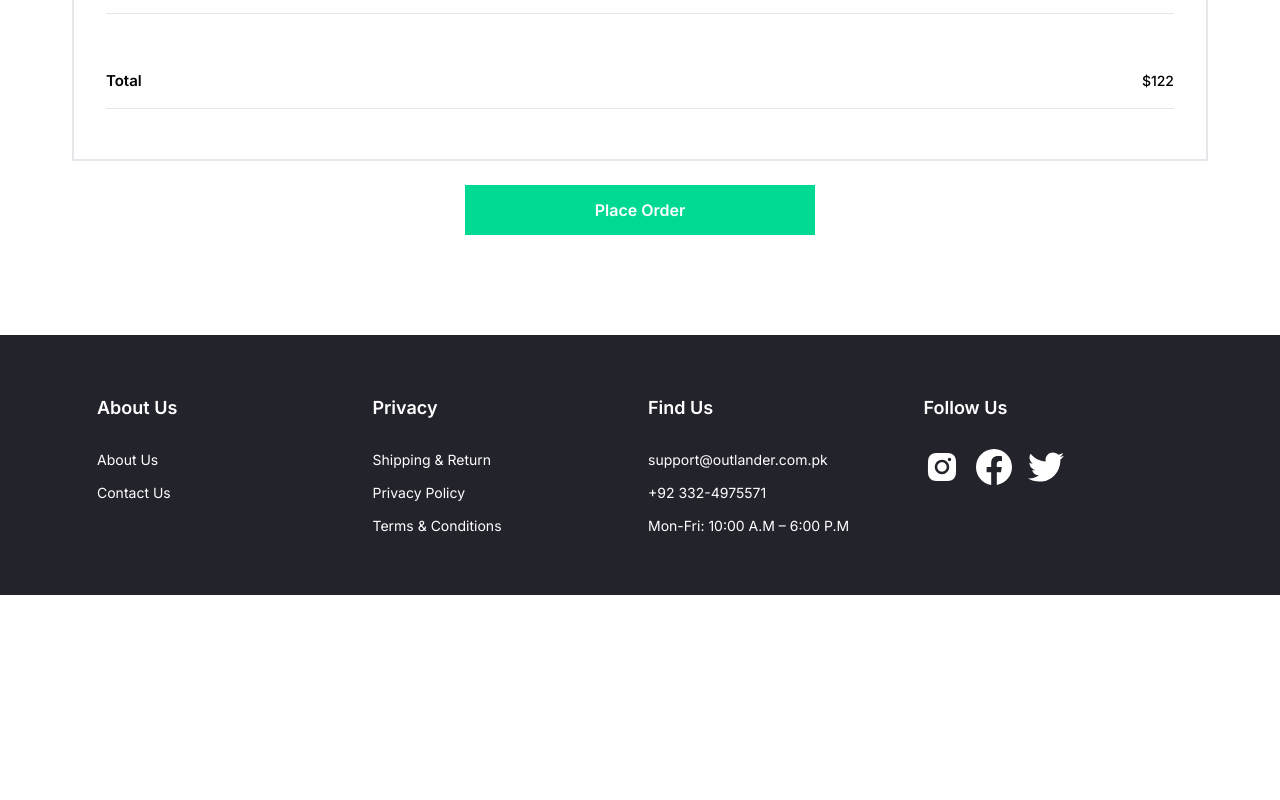
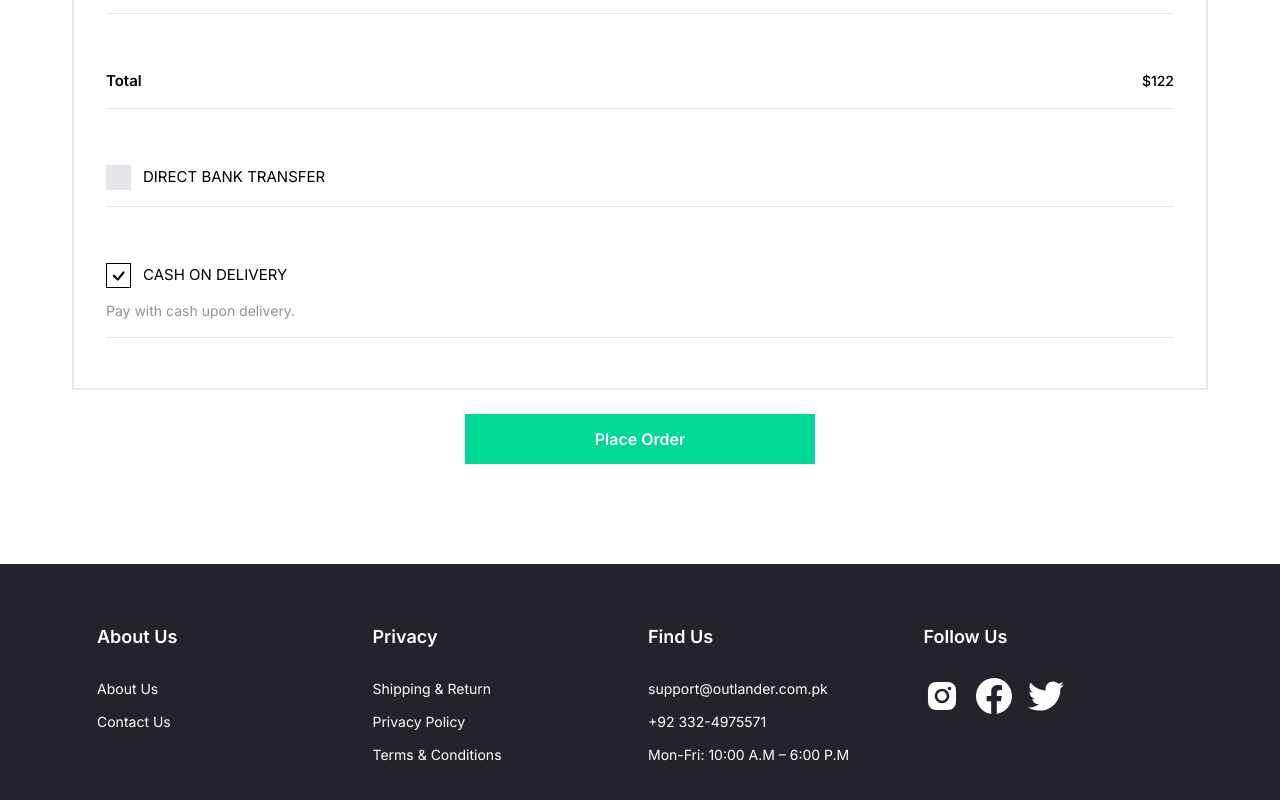
Before and after one commit to gulnabi-afridi/single-vendor-e-commerce, a Next.js app: page /checkout in a window 1280 px wide. Shown: the part 1716-2516 px from the top of the page. Before the commit the page ends 2311 px from the top, so only its background shows below. Built offline with nearby package versions, Linux system fonts and the light colour scheme.

Commit message:
payement ui added

```diff
--- a/tailwind.config.js
+++ b/tailwind.config.js
@@ -38,6 +38,7 @@ module.exports = {
         },
         gray: {
           main: "#EFEFEF",
+          cool:"#e4e6eb",
           lightGray: "#f8f8f8",
         },
         input: "#8E8E8E",
--- a/views/CheckOut/CheckOut.tsx
+++ b/views/CheckOut/CheckOut.tsx
@@ -4,6 +4,7 @@ import React, { useState } from "react";
 import Header from "./Header";
 import TextInput from "@/components/shared/Inputs/TextInput";
 import MuiDropdown from "@/components/shared/DropDown/MuiDropdown";
+import { BsCheck } from "react-icons/bs";
 
 const CheckOut = () => {
   const [inputs, setInputs] = useState({
@@ -19,6 +20,8 @@ const CheckOut = () => {
     currentPassword: "",
     newPassword: "",
     confirmPassword: "",
+    bankTransfer: false,
+    cashOnDelivery: true,
   });
   const handleInputs = (e: any) => {
     const { name, value } = e.target;
@@ -161,6 +164,78 @@ const CheckOut = () => {
 
               <p className="font-[500] text-[14px]">$122</p>
             </div>
+            {/* =====> payments option */}
+            {/* 1) direct bank transfer */}
+            <div className="flex flex-col gap-3 py-4 border-b-[1.5px]">
+              <div
+                onClick={() =>
+                  setInputs({
+                    ...inputs,
+                    cashOnDelivery: false,
+                    bankTransfer: !inputs.bankTransfer,
+                  })
+                }
+                className="flex justify-start cursor-pointer items-center gap-3"
+              >
+                {/* ===> checkbox */}
+                <div
+                  className={`w-[25px] h-[25px] ${
+                    inputs.bankTransfer
+                      ? "bg-white-main border-[1px] border-black-main"
+                      : "bg-gray-cool"
+                  }  flex justify-center items-center`}
+                >
+                  {inputs.bankTransfer && (
+                    <BsCheck className="text-black-main text-[30px]" />
+                  )}
+                </div>
+                <p className="text-[15px] select-none text-black-main uppercase">
+                  direct bank transfer
+                </p>
+              </div>
+              {inputs.bankTransfer && (
+                <p className="text-[14px] text-white-cool">
+                  Make your payment directly into our bank account. Please use
+                  your Order ID as the payment reference and WhatsApp the
+                  screenshot of payment slip at x0332-xxxxxxx. Your order will
+                  not be shipped until the funds have cleared in our account.
+                </p>
+              )}
+            </div>
+            {/* 1) cash on dilvery */}
+            <div className="flex flex-col py-4 border-b-[1.5px] gap-3">
+              <div
+                onClick={() =>
+                  setInputs({
+                    ...inputs,
+                    bankTransfer: false,
+                    cashOnDelivery: !inputs.cashOnDelivery,
+                  })
+                }
+                className="flex justify-start cursor-pointer items-center gap-3"
+              >
+                {/* ===> checkbox */}
+                <div
+                  className={`w-[25px] h-[25px] ${
+                    inputs.cashOnDelivery
+                      ? "bg-white-main border-[1px] border-black-main"
+                      : "bg-gray-cool"
+                  }  flex justify-center items-center`}
+                >
+                  {inputs.cashOnDelivery && (
+                    <BsCheck className="text-black-main text-[30px]" />
+                  )}
+                </div>
+                <p className="text-[15px] select-none text-black-main uppercase">
+                  cash on delivery
+                </p>
+              </div>
+              {inputs.cashOnDelivery && (
+                <p className="text-[14px] text-white-cool">
+                  Pay with cash upon delivery.
+                </p>
+              )}
+            </div>
           </div>
           <div className="w-full h-[50px] flex items-center justify-center">
             {" "}
```
